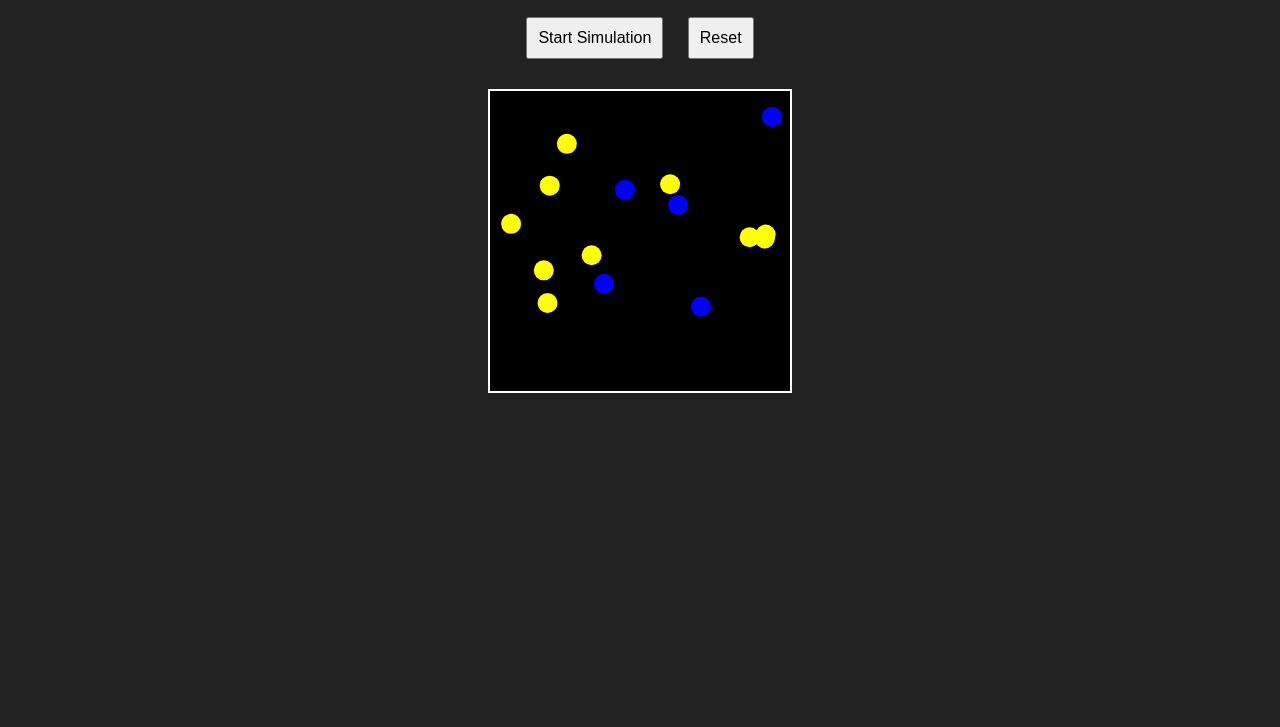
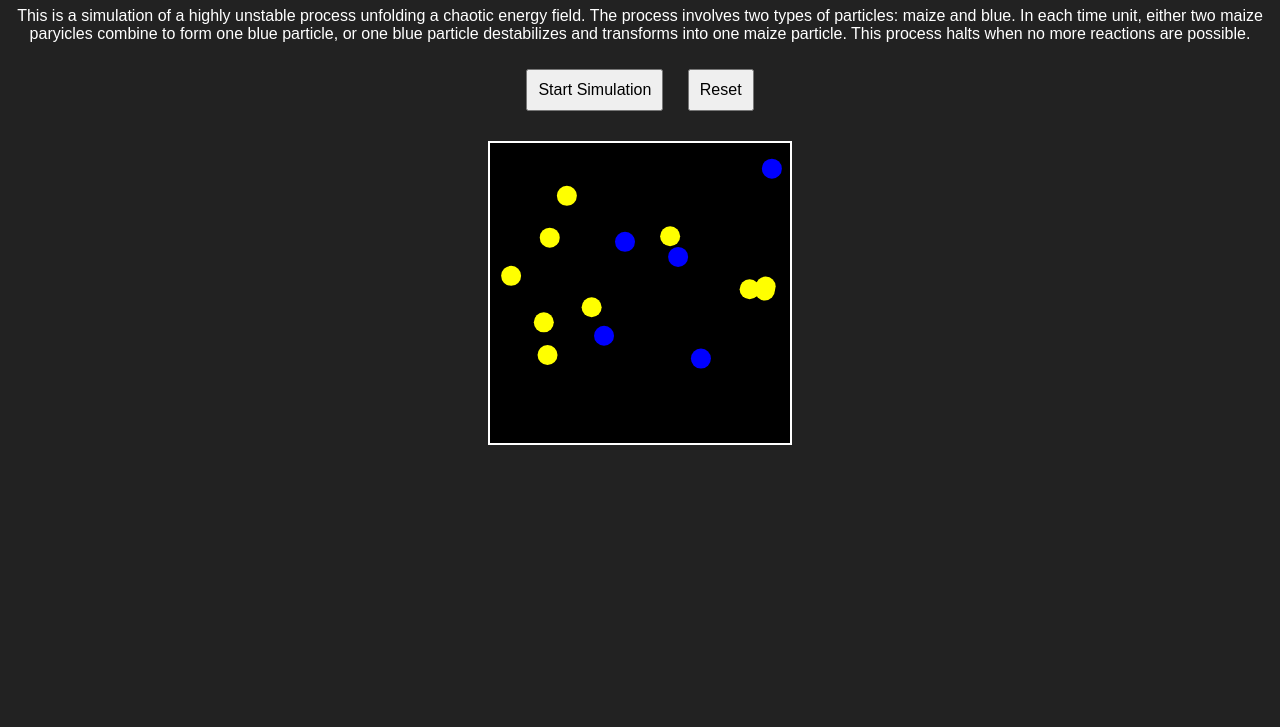
Before and after one commit to erickhiu/chaoticpotential, a plain HTML site: page index.html in a window 1280 px wide. Shown: the part 73-800 px from the top of the page. Drawn offline with Linux system fonts and the light colour scheme.

Commit message:
Update index.html

```diff
--- a/index.html
+++ b/index.html
@@ -38,6 +38,7 @@
 </head>
 <body>
     <h1>Chaotic Energy Field Simulation</h1>
+    <p>This is a simulation of a highly unstable process unfolding a chaotic energy field. The process involves two types of particles: maize and blue. In each time unit, either two maize paryicles combine to form one blue particle, or one blue particle destabilizes and transforms into one maize particle. This process halts when no more reactions are possible.</p>
     <button onclick="startSimulation()">Start Simulation</button>
     <button onclick="resetSimulation()">Reset</button>
     <div id="field"></div>
```
